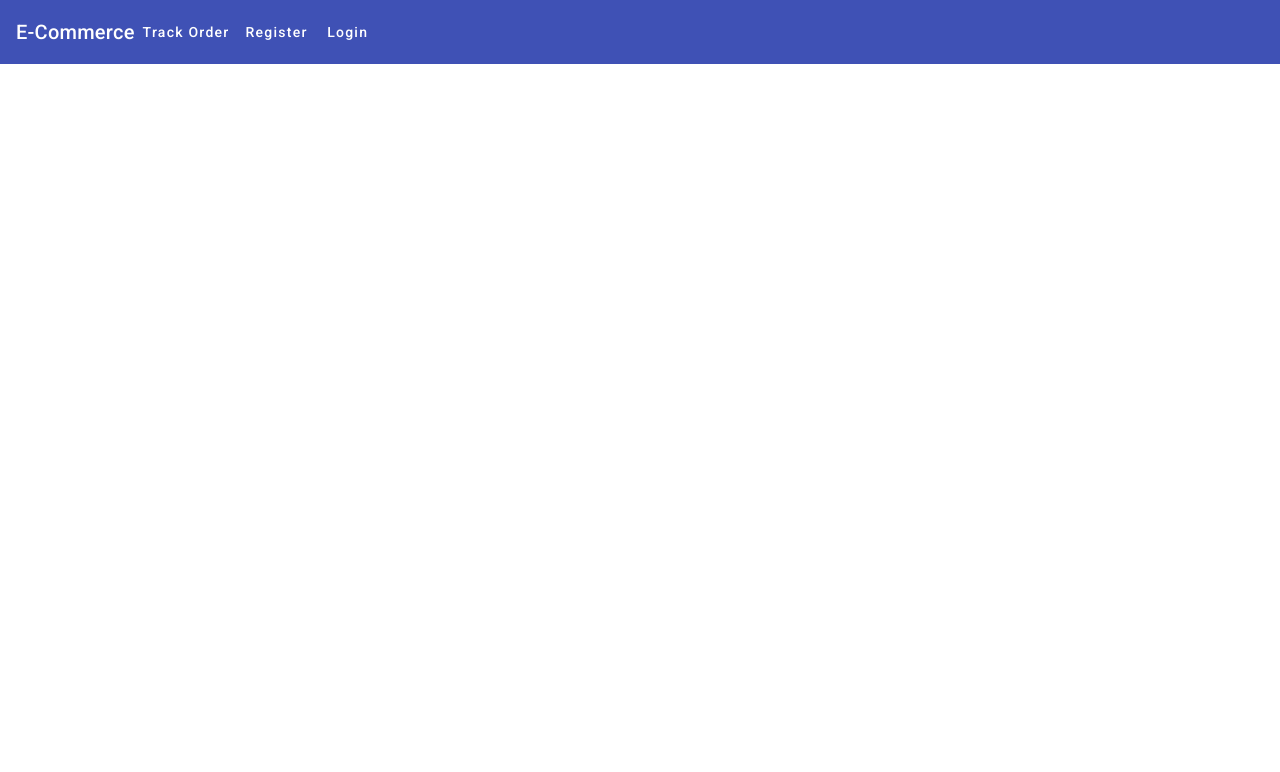
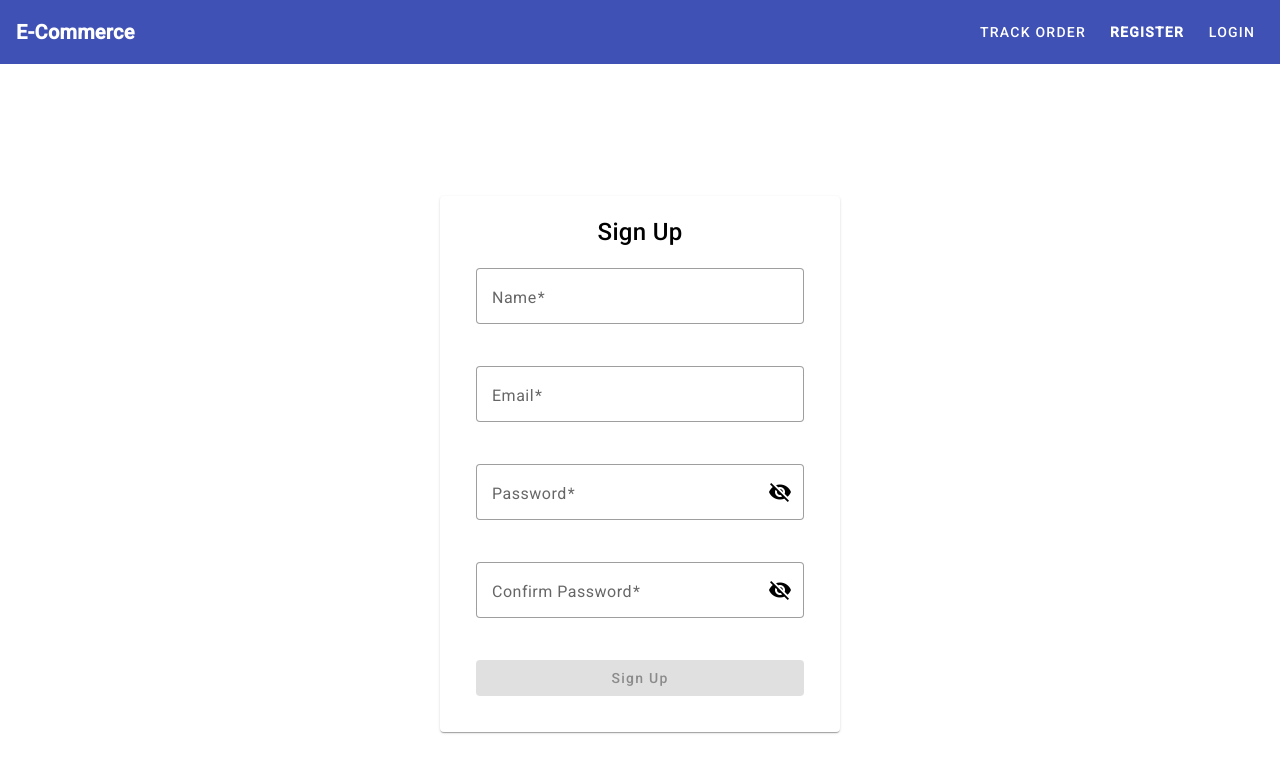
Before and after one commit to Gouthamreddy034/E-CommerceWeb, an Angular app: page /register in a window 1280 px wide. Before the commit this address led to /. Shown: the top 772 px of the page. Built offline with nearby package versions, Linux system fonts and the light colour scheme.

Commit message:
Register Form

```diff
--- a/src/app/app-routing.module.ts
+++ b/src/app/app-routing.module.ts
@@ -5,7 +5,7 @@ import { SignupComponent } from './signup/signup.component';
 
 const routes: Routes = [
   {path: 'login',component: LoginComponent},
-  {path: 'signup',component: SignupComponent},
+  {path: 'register',component: SignupComponent},
   { path: 'customer', loadChildren: () => import('./customer/customer.module').then(m => m.CustomerModule) },
   { path: 'admin', loadChildren: () => import('./admin/admin.module').then(m => m.AdminModule) }];
 
--- a/src/app/app.component.scss
+++ b/src/app/app.component.scss
@@ -0,0 +1,29 @@
+.navbar{
+  display: flex;
+  align-items: center;
+  padding: 0 16px;
+}
+
+.navbar-brand{
+  font-size: 20px;
+  font-weight: 600;
+  margin-right: 16px;
+}
+
+.spacer{
+  flex: 1;
+}
+
+button{
+  color: white;
+  text-transform: uppercase;
+  margin-left: 8px;
+}
+
+button.active{
+  font-weight: 600;
+}
+
+.custom-toolbar{
+  background-color: red;
+}
--- /dev/null
+++ b/src/app/services/auth/auth.service.ts
@@ -0,0 +1,17 @@
+import { HttpClient } from '@angular/common/http';
+import { Injectable } from '@angular/core';
+import { Observable } from 'rxjs';
+
+const BASIC_URL = 'http://localhost:8080/'
+
+@Injectable({
+  providedIn: 'root'
+})
+export class AuthService {
+
+  constructor(private http:HttpClient) { }
+
+  register(signupRequest:any):Observable<any>{
+    return this.http.post(BASIC_URL+"sign-up",signupRequest);
+  }
+}
--- a/src/app/signup/signup.component.html
+++ b/src/app/signup/signup.component.html
@@ -1 +1,45 @@
-<p>signup works!</p>
+<div class="container">
+  <mat-card>
+    <mat-card-title>Sign Up</mat-card-title>
+    <mat-card-content>
+      <form [formGroup]="signupForm">
+        <mat-form-field appearance="outline">
+          <mat-label>Name</mat-label>
+          <input matInput formControlName="name" placeholder="Name" required>
+          <mat-error *ngIf="signupForm.get('name').invalid && signupForm.get('name').touched">
+            Please Enter a valid name
+          </mat-error>
+        </mat-form-field>
+        <mat-form-field appearance="outline">
+          <mat-label>Email</mat-label>
+          <input matInput formControlName="email" placeholder="email" required>
+          <mat-error *ngIf="signupForm.get('email').invalid && signupForm.get('email').touched">
+            Please Enter a valid email
+          </mat-error>
+        </mat-form-field>
+        <mat-form-field appearance="outline">
+          <mat-label>Password</mat-label>
+          <input matInput type="{{hidePassword?'password':'text'}}" formControlName="password" placeholder="password" required>
+          <button mat-icon-button matSuffix (click)="togglePasswordVisibility()">
+            <mat-icon>{{ hidePassword? 'visibility_off':'visibility' }}</mat-icon>
+          </button>
+          <mat-error *ngIf="signupForm.get('password').invalid && signupForm.get('password').touched">
+            Please Enter a valid password
+          </mat-error>
+        </mat-form-field>
+        <mat-form-field appearance="outline">
+          <mat-label>Confirm Password</mat-label>
+          <input matInput type="{{hidePassword?'password':'text'}}" formControlName="confirmPassword" placeholder="password" required>
+          <button mat-icon-button matSuffix (click)="togglePasswordVisibility()">
+            <mat-icon>{{ hidePassword? 'visibility_off':'visibility' }}</mat-icon>
+          </button>
+          <mat-error *ngIf="signupForm.get('password').invalid && signupForm.get('password').touched">
+            Please Enter a valid confirm password
+          </mat-error>
+        </mat-form-field>
+
+        <button mat-raised-button color="primary" type="submit" [disabled]="signupForm.invalid" (click)="onSubmit()">Sign Up</button>
+      </form>
+    </mat-card-content>
+  </mat-card>
+</div>
--- a/src/app/signup/signup.component.scss
+++ b/src/app/signup/signup.component.scss
@@ -0,0 +1,51 @@
+.container{
+  display:flex;
+  justify-content:center;
+  align-items: center;
+  height: 100vh;
+}
+
+mat-card{
+  max-width: 400px;
+  width: 100%;
+  padding: 20px;
+
+  @media screen and (max-width :500px){
+    max-width: 90%;
+  }
+}
+
+mat-card-title{
+  text-align: center;
+  font-size: 24px;
+  margin-bottom: 20px;
+}
+
+form{
+  display: flex;
+  flex-direction: column;
+  align-items: center;
+}
+
+mat-form-field{
+  width: 100%;
+  margin-bottom: 20px;
+}
+
+button{
+  width: 100%;
+}
+
+@media screen and (max-width :500px){
+  mat-card-title{
+    font-size: 20px;
+  }
+
+  mat-form-field{
+    margin-bottom: 10px;
+  }
+}
+
+.error-snackbar{
+  background-color: #f44336 !important;
+}
--- a/src/app/signup/signup.component.ts
+++ b/src/app/signup/signup.component.ts
@@ -1,4 +1,8 @@
 import { Component } from '@angular/core';
+import { FormBuilder, FormGroup, Validators } from '@angular/forms';
+import { MatSnackBar } from '@angular/material/snack-bar';
+import { Router } from '@angular/router';
+import { AuthService } from '../services/auth/auth.service';
 
 @Component({
   selector: 'app-signup',
@@ -6,5 +10,46 @@ import { Component } from '@angular/core';
   styleUrls: ['./signup.component.scss']
 })
 export class SignupComponent {
+  signupForm!: FormGroup;
+  hidePassword = true;
 
+  constructor(private fb:FormBuilder,
+    private snackbar:MatSnackBar,
+    private authService:AuthService,
+    private router:Router){
+
+    }
+
+    ngOnInit():void{
+      this.signupForm = this.fb.group({
+        name:[null,Validators.required],
+        email:[null,Validators.required,Validators.email],
+        password:[null,Validators.required],
+        confirmPassword:[null,Validators.required]
+      })
+    }
+
+    togglePasswordVisibility(){
+      this.hidePassword = !this.hidePassword;
+    }
+
+    onSubmit(){
+      const password = this.signupForm.get('password')?.value;
+      const confirmPassword = this.signupForm.get('confirmPassword')?.value;
+
+      if (password!=confirmPassword){
+        this.snackbar.open('Password do not match.','Close',{duration:5000,panelClass:'error-snackbar'});
+        return;
+      }
+
+      this.authService.register(this.signupForm.value).subscribe(
+        (response)=>{
+          this.snackbar.open('Sign Up Successful!','Close',{duration:5000});
+          this.router.navigateByUrl("/login");
+        },
+        (error)=>{
+          this.snackbar.open("Sign Up failed. Please try again.",'Close',{duration:5000,panelClass:'error-snackbar'})
+        }
+      )
+    }
 }
--- a/tsconfig.json
+++ b/tsconfig.json
@@ -5,7 +5,7 @@
     "baseUrl": "./",
     "outDir": "./dist/out-tsc",
     "forceConsistentCasingInFileNames": true,
-    "strict": true,
+    "strict": false,
     "noImplicitOverride": true,
     "noPropertyAccessFromIndexSignature": true,
     "noImplicitReturns": true,
```
Also changed, not shown: src/app/app.module.ts (+6 -1 lines), 1 other file (tests, documents, lock files or other folders).
